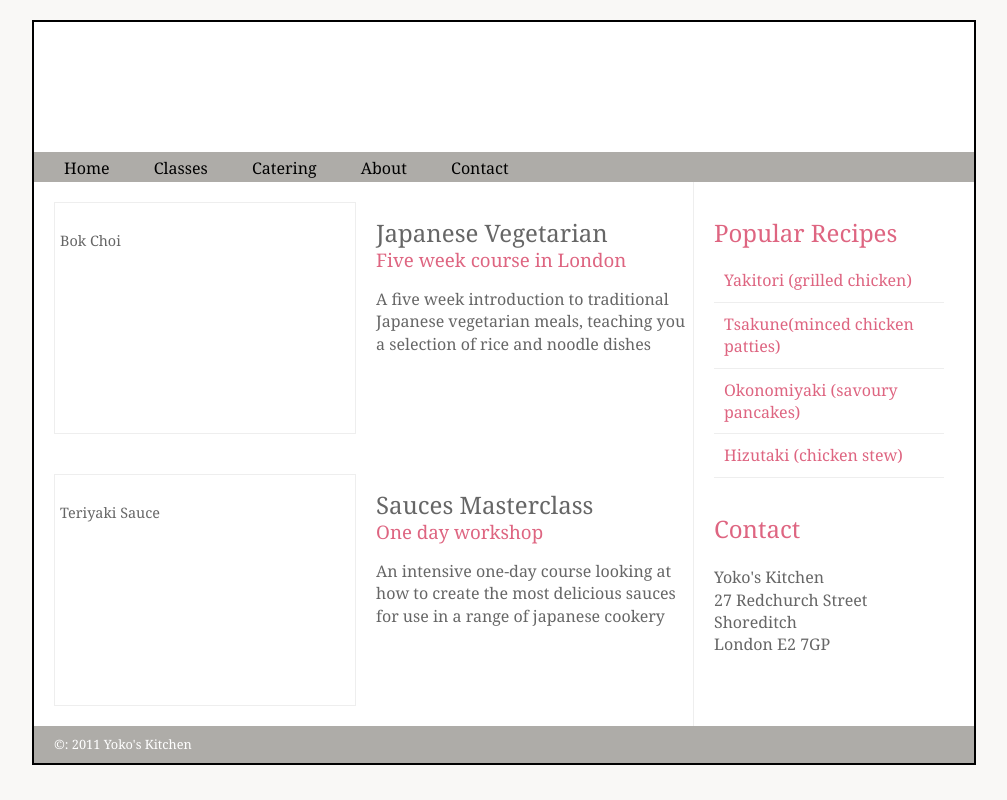
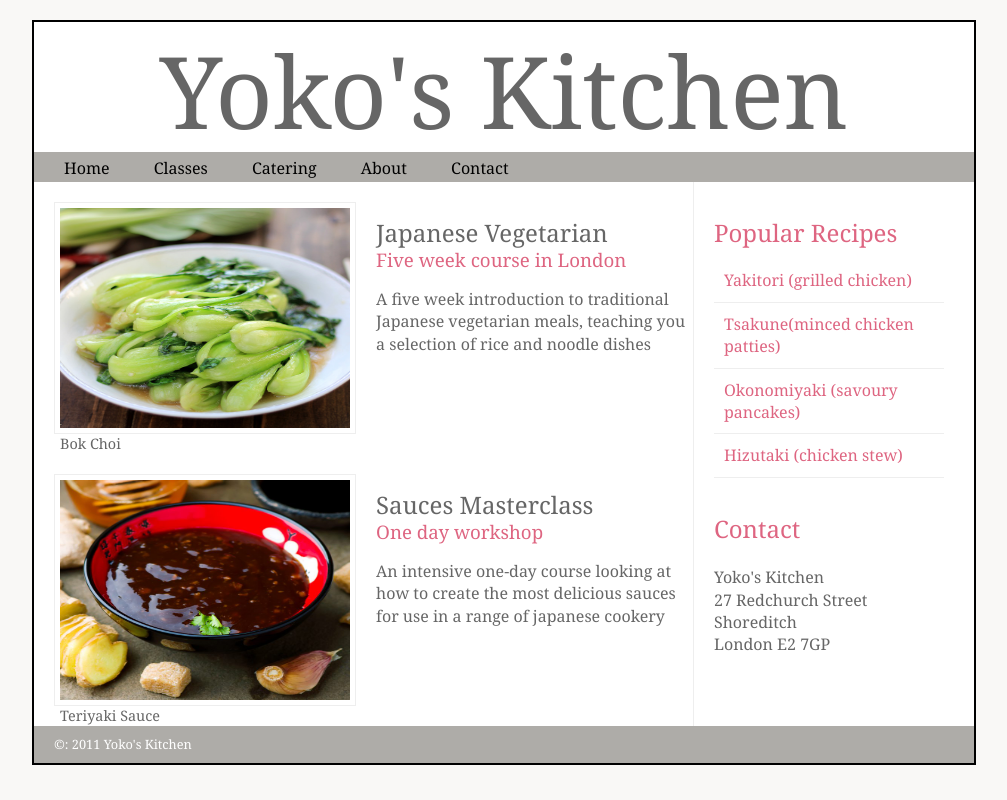
Before and after one commit to reed756/developer-portfolio, a plain HTML site: page index.html in a window 1280 px wide. Shown: the whole page, without its empty margins (136-1143 px from the left). Drawn offline with Linux system fonts and the light colour scheme.

Commit message:
adding pictures

```diff
--- a/index.html
+++ b/index.html
@@ -20,7 +20,7 @@
       <section class="courses">
         <article>
           <figure>
-            <img>
+            <img class="Bok" src="pictures/bok.jpg" alt="Bok-Choi">
             <figcaption>Bok Choi</figcaption>
           </figure>
           <hgroup>
@@ -31,7 +31,7 @@
         </article>
         <article>
           <figure>
-            <img>
+            <img class="Bok" src="pictures/Teriyaki.jpg" alt="Teriyaki Sauce">
             <figcaption>Teriyaki Sauce</figcaption>
           </figure>
           <hgroup>
--- a/style.css
+++ b/style.css
@@ -21,10 +21,13 @@ header {
     background-image: url();
 }
 h1 {
-    text-indent: -99999px;
+    font-size: 100px;
+    text-align: center;
     width: 940px;
     height: 130px;
-    margin: 0px;
+    line-height: normal;
+    margin: 0;
+    vertical-align: auto;
 }
 nav, footer {
     clear: both;
@@ -50,6 +53,10 @@ section.courses {
     float: left;
     width: 659px;
     border-right: 1px solid #eeeeee;
+}
+.Bok {
+    height: 100%;
+    width: 100%;
 }
 article {
     clear: both;
```
Also changed, not shown: pictures/Teriyaki.jpg (added), pictures/bok.jpg (added).
